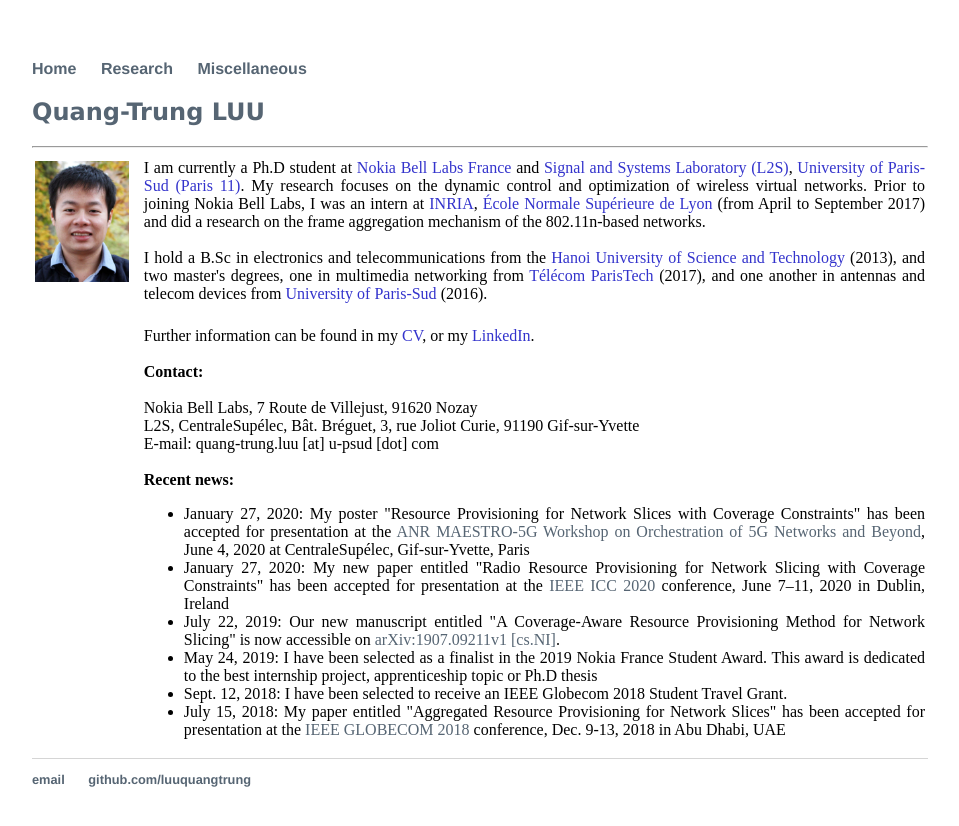
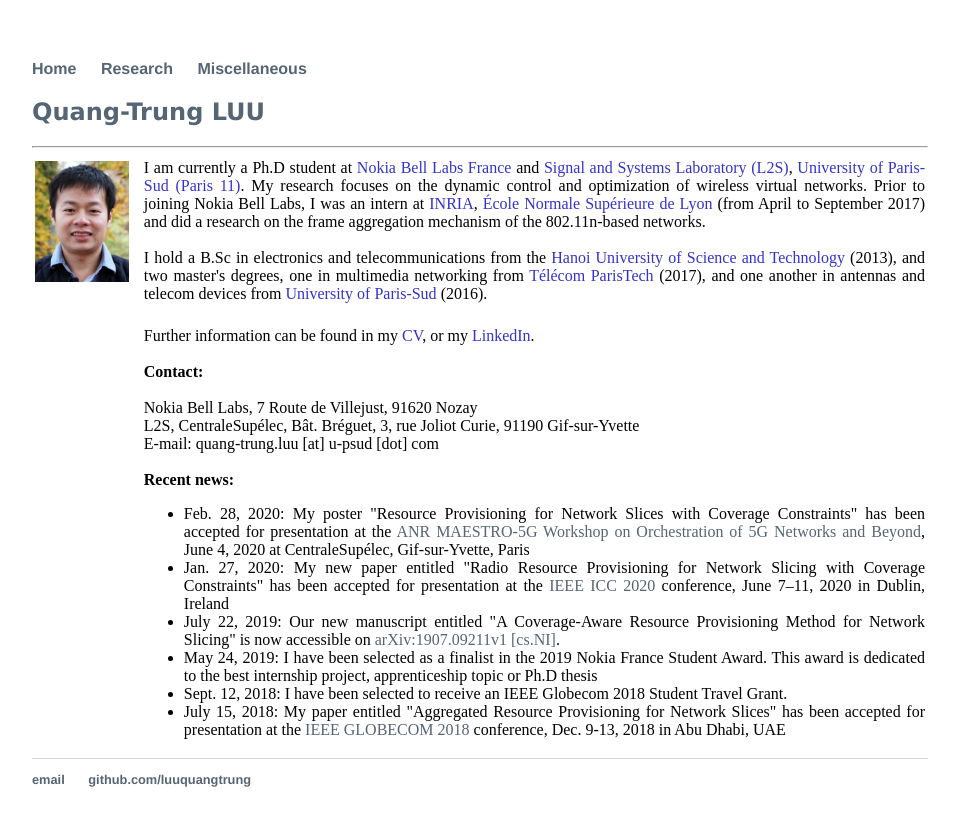
Before and after one commit to luuquangtrung/luuquangtrung.github.io_v1, a Jekyll site: the page built from index.html, in a window 1280 px wide. Shown: the top 826 px of the page, without its empty margins (160-1119 px from the left). Built offline with Jekyll 4.4.1, drawn with Linux system fonts in a browser that asks for light colours.

Commit message:
update index

```diff
--- a/index.html
+++ b/index.html
@@ -57,8 +57,8 @@
 			<div>&nbsp;</div>
 			<b>Recent news:</b>
 			<ul>
-				<li> January 27, 2020: My poster "Resource Provisioning for Network Slices with Coverage Constraints" has been accepted for presentation at the <a href="https://orch5g.roc.cnam.fr/">ANR MAESTRO-5G Workshop on Orchestration of 5G Networks and Beyond</a>, June 4, 2020 at CentraleSupélec, Gif-sur-Yvette, Paris </li>
-				<li> January 27, 2020: My new paper entitled "Radio Resource Provisioning for Network Slicing with Coverage Constraints" has been accepted for presentation at the <a href="https://icc2020.ieee-icc.org/">IEEE ICC 2020</a> conference, June 7–11, 2020 in Dublin, Ireland </li>
+				<li> Feb. 28, 2020: My poster "Resource Provisioning for Network Slices with Coverage Constraints" has been accepted for presentation at the <a href="https://orch5g.roc.cnam.fr/">ANR MAESTRO-5G Workshop on Orchestration of 5G Networks and Beyond</a>, June 4, 2020 at CentraleSupélec, Gif-sur-Yvette, Paris </li>
+				<li> Jan. 27, 2020: My new paper entitled "Radio Resource Provisioning for Network Slicing with Coverage Constraints" has been accepted for presentation at the <a href="https://icc2020.ieee-icc.org/">IEEE ICC 2020</a> conference, June 7–11, 2020 in Dublin, Ireland </li>
 				<li> July 22, 2019: Our new manuscript entitled "A Coverage-Aware Resource Provisioning Method for Network Slicing" is now accessible on <a href="https://arxiv.org/abs/1907.09211"> arXiv:1907.09211v1 [cs.NI]</a>. </li>
 				<li> May 24, 2019: I have been selected as a finalist in the 2019 Nokia France Student Award. This award is dedicated to the best internship project, apprenticeship topic or Ph.D thesis</li>
 				<li> Sept. 12, 2018: I have been selected to receive an IEEE Globecom 2018 Student Travel Grant. </li>
```
